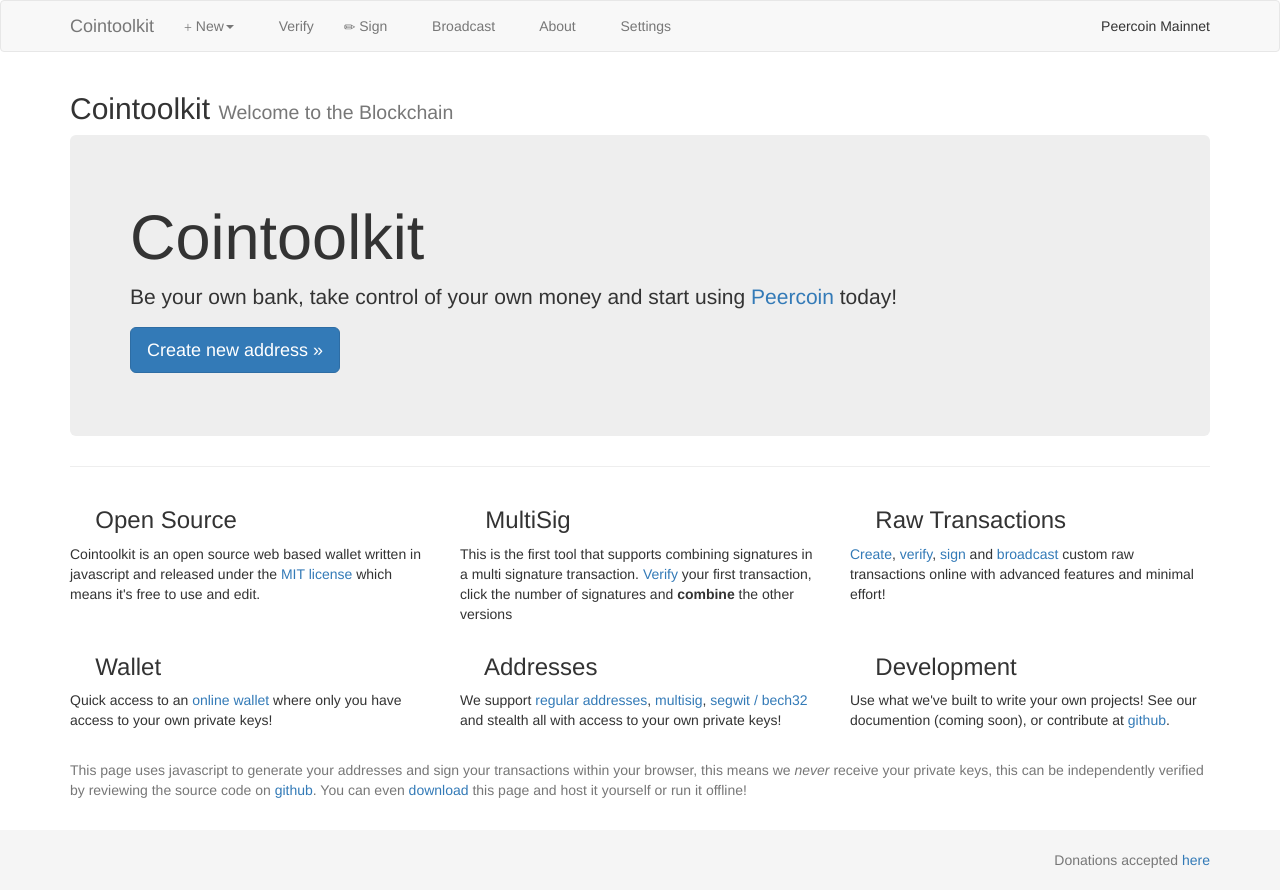
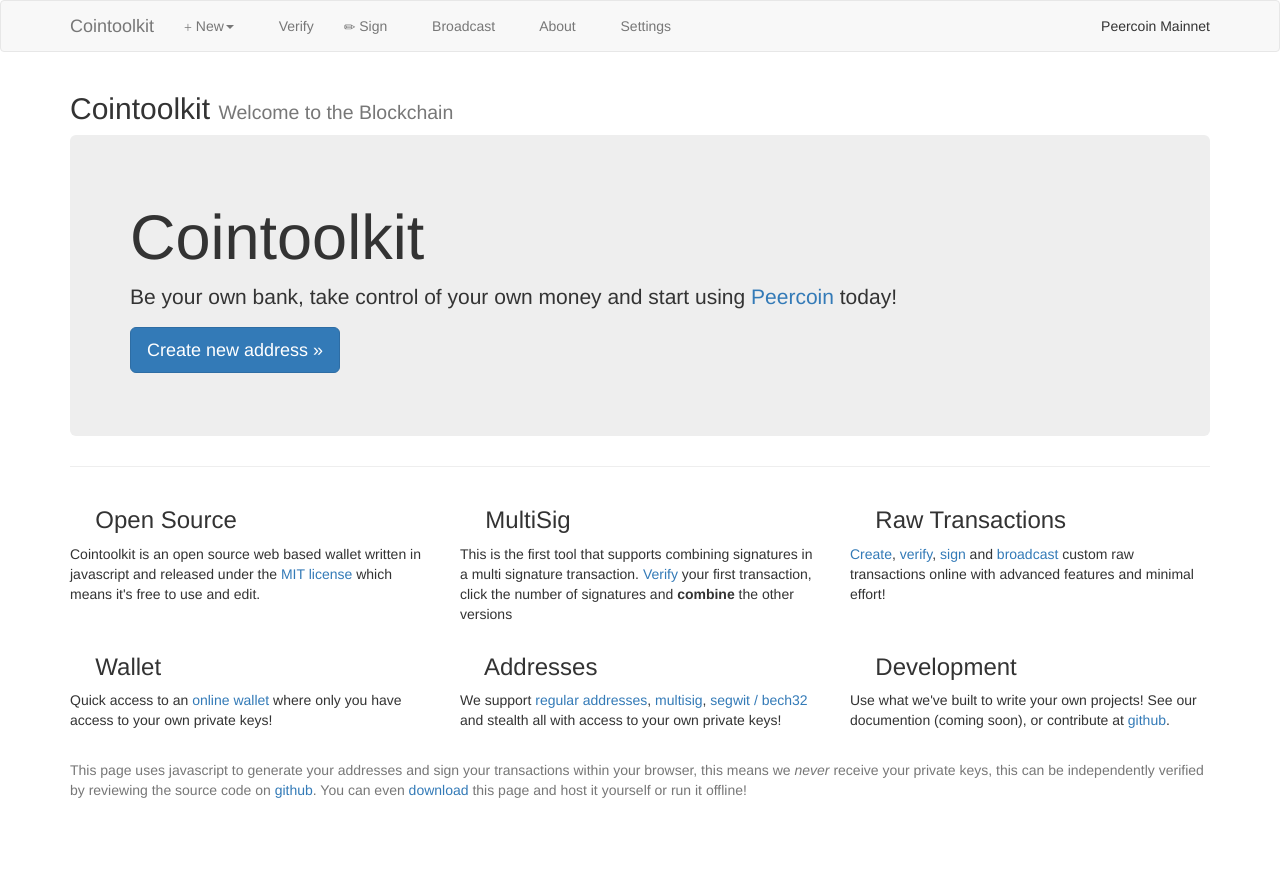
Before and after one commit to bigchiano/peercoin-wallet, a React (Create React App) app: page / in a window 1280 px wide. Built offline with nearby package versions, Linux system fonts and the light colour scheme; a web font is replaced by a local one.

Commit message:
removed footer

```diff
--- a/src/components/layout.js
+++ b/src/components/layout.js
@@ -33,7 +33,7 @@
           </div>
         </div>{" "}
       </div>
-      <div id="footer">
+      {/* <div id="footer">
         <div className="container text-right">
           <p className="text-muted">
             Donations accepted{" "}
@@ -45,7 +45,7 @@
             </a>
           </p>
         </div>
-      </div>
+      </div> */}
 
       <Modals />
     </>
```
